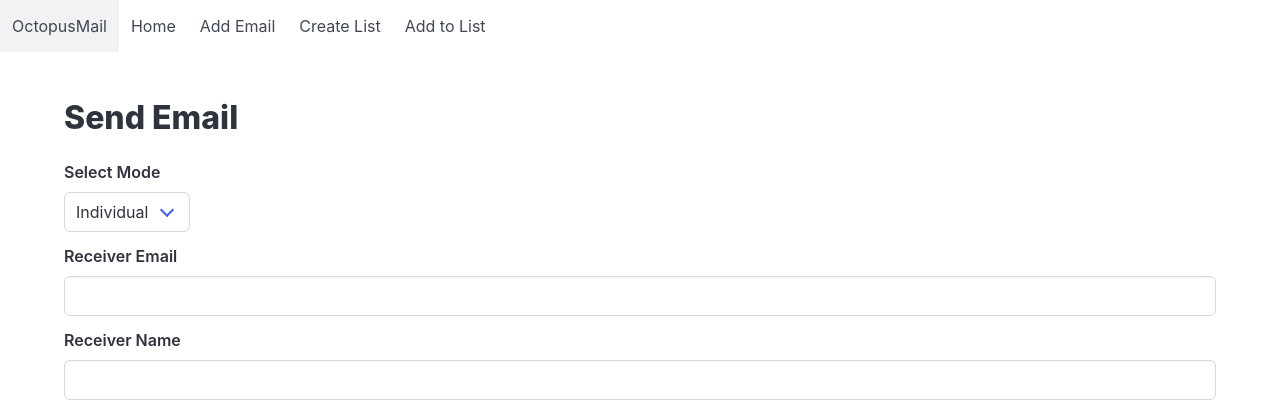
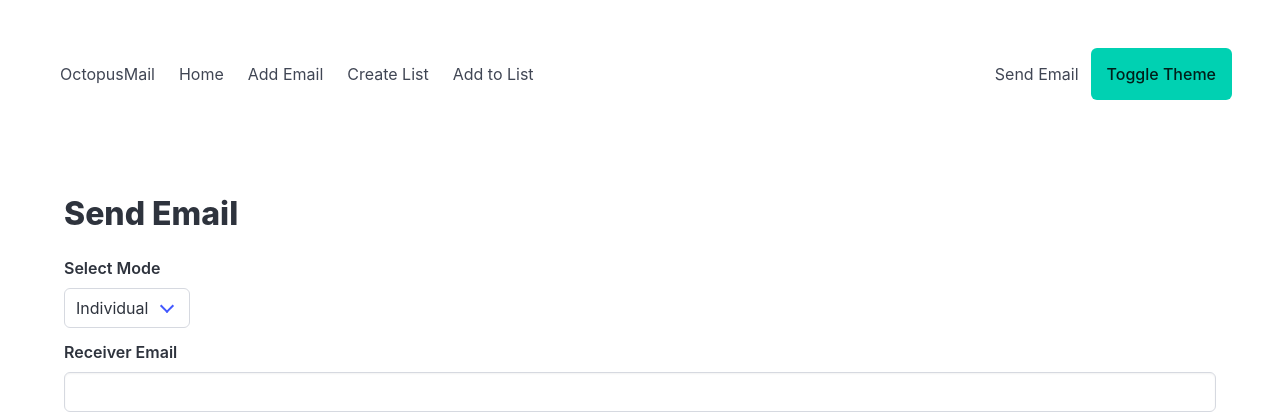
Before and after one commit to gabrielbaute/octopusmail, a Flask app: page /send_email_form in a window 1280 px wide. Shown: the top 415 px of the page. Run offline with Flask 3, Linux system fonts and the light colour scheme; data that the repository does not hold is empty.

Commit message:
Consolidado de JS, opción de dark-light theme agregada

```diff
--- a/app/static/js/main.js
+++ b/app/static/js/main.js
@@ -1,4 +1,5 @@
 document.addEventListener('DOMContentLoaded', () => {
+    // Cerrar notificaciones flash
     (document.querySelectorAll('.notification .delete') || []).forEach(($delete) => {
         var $notification = $delete.parentNode;
 
@@ -6,4 +7,42 @@ document.addEventListener('DOMContentLoaded', () => {
             $notification.parentNode.removeChild($notification);
         });
     });
+
+    // Controlar visibilidad de los campos en el formulario de envío de correos
+    const sendModeSelect = document.getElementById('send_mode');
+    if (sendModeSelect) {
+        const individualFields = document.querySelectorAll('.individual-field');
+        const listField = document.querySelector('.list-field');
+
+        sendModeSelect.addEventListener('change', function() {
+            const mode = sendModeSelect.value;
+            individualFields.forEach(field => {
+                field.style.display = mode === 'individual' ? 'block' : 'none';
+            });
+            listField.style.display = mode === 'list' ? 'block' : 'none';
+        });
+
+        // Initialize visibility based on current selection
+        sendModeSelect.dispatchEvent(new Event('change'));
+    }
+
+    // Manejar el cambio de tema
+    const themeToggle = document.getElementById('theme-toggle');
+    const htmlElement = document.documentElement;
+    const currentTheme = localStorage.getItem('theme') || 'light';
+
+    if (currentTheme === 'dark') {
+        htmlElement.setAttribute('data-theme', 'dark');
+    }
+
+    themeToggle.addEventListener('click', () => {
+        const theme = localStorage.getItem('theme');
+        if (theme === 'light') {
+            htmlElement.setAttribute('data-theme', 'dark');
+            localStorage.setItem('theme', 'dark');
+        } else {
+            htmlElement.setAttribute('data-theme', 'light');
+            localStorage.setItem('theme', 'light');
+        }
+    });
 });
--- a/app/templates/base.html
+++ b/app/templates/base.html
@@ -9,6 +9,7 @@
 </head>
 <body>
     <!-- Navbar -->
+    <div class="section">
         <nav class="navbar" role="navigation" aria-label="main navigation">
             <div class="navbar-brand">
                 <a class="navbar-item" href="/">
@@ -32,7 +33,12 @@
                     </a>
                 </div>
             </div>
+            <div class="navbar-end">
+                <a class="navbar-item" href="{{ url_for('email.send_email_form') }}">Send Email</a>
+                <button id="theme-toggle" class="button is-primary">Toggle Theme</button>
+            </div>
         </nav>
+    </div>
 
     <!-- Main Content -->
     <section class="section">
--- a/app/templates/send_email.html
+++ b/app/templates/send_email.html
@@ -78,23 +78,4 @@
         </div>
     </div>
 </form>
-
-<script>
-document.addEventListener('DOMContentLoaded', function() {
-    const sendModeSelect = document.getElementById('send_mode');
-    const individualFields = document.querySelectorAll('.individual-field');
-    const listField = document.querySelector('.list-field');
-
-    sendModeSelect.addEventListener('change', function() {
-        const mode = sendModeSelect.value;
-        individualFields.forEach(field => {
-            field.style.display = mode === 'individual' ? 'block' : 'none';
-        });
-        listField.style.display = mode === 'list' ? 'block' : 'none';
-    });
-
-    // Initialize visibility based on current selection
-    sendModeSelect.dispatchEvent(new Event('change'));
-});
-</script>
 {% endblock %}
```
Also changed, not shown: app/static/css/bulma-dark.css (added, +27 -0 lines). Lines whose indentation alone changed are shown as unchanged.
